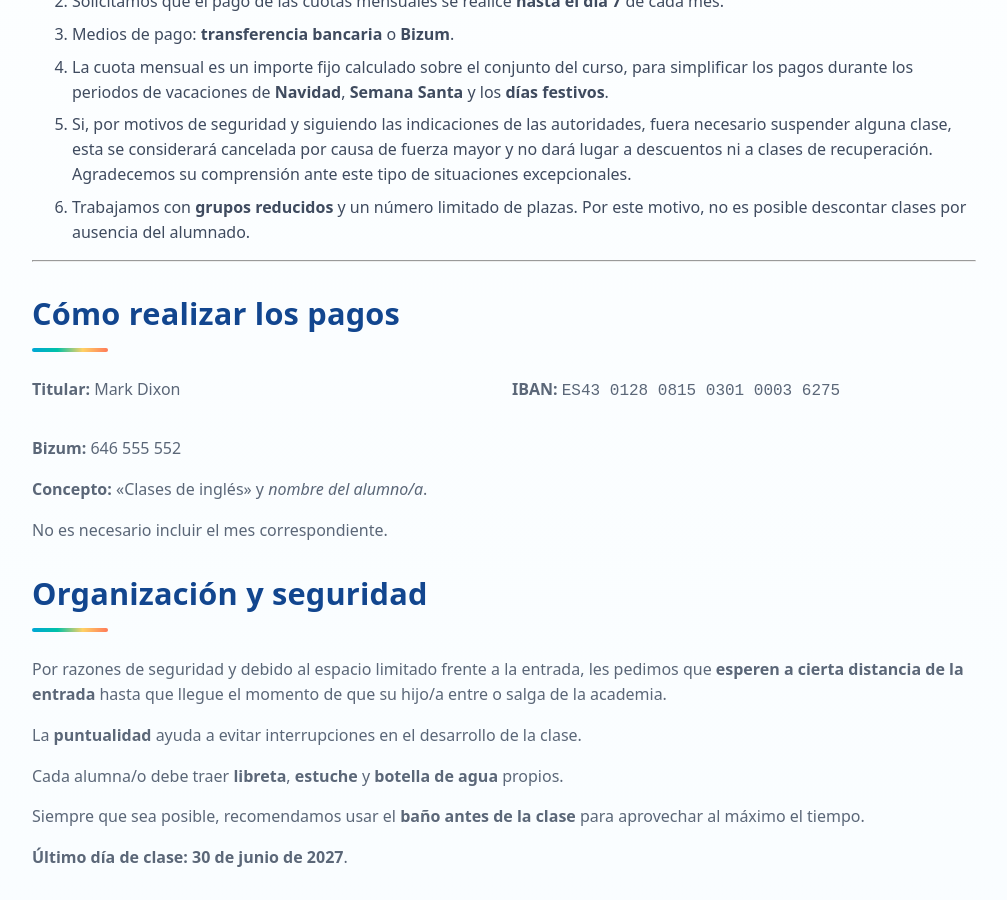
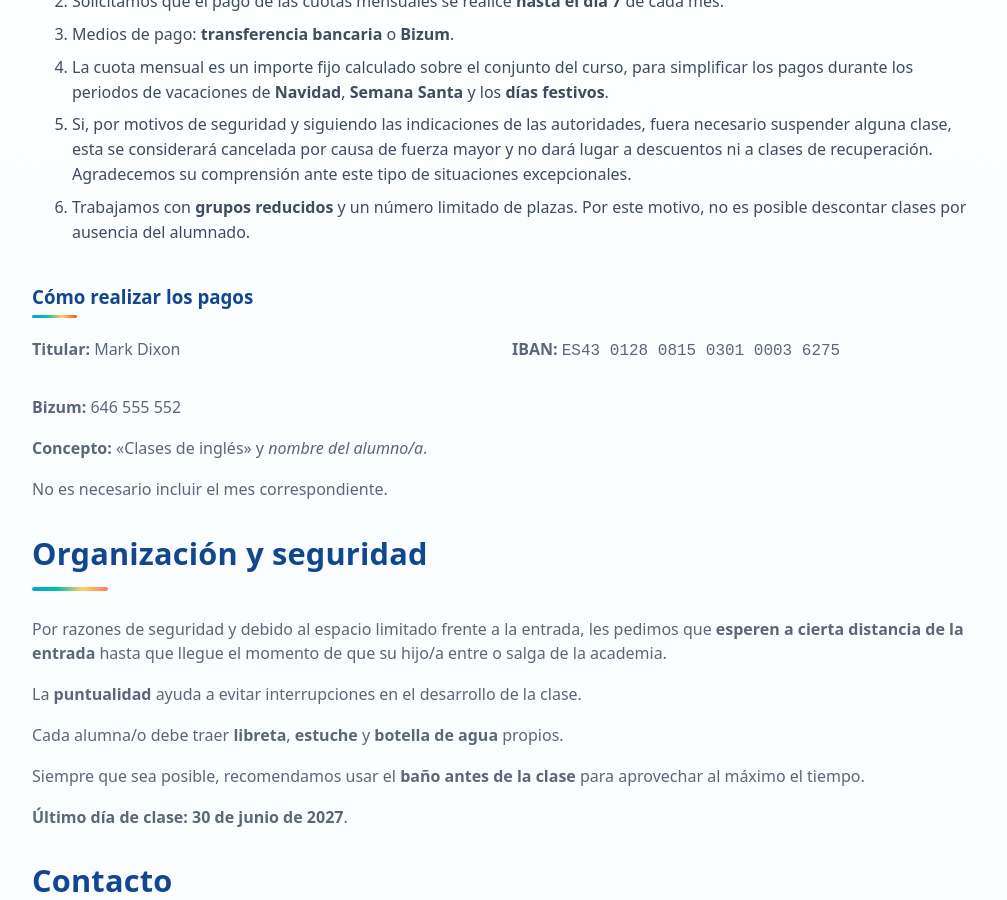
Before and after one commit to dixonbruce/englishco, a Jekyll site: the page built from condiciones.html, in a window 1280 px wide and 900 px high, scrolled down 1171 px. Shown: the whole window, without its empty margins (136-1143 px from the left). Built offline with Jekyll 4.4.1, drawn with Linux system fonts in a browser that asks for light colours.

Commit message:
Replace <hr> with <br> and update heading level

```diff
--- a/condiciones.html
+++ b/condiciones.html
@@ -186,14 +186,14 @@ permalink: "/condiciones.html"
   </div>
 
 
-  <hr>
+  <br>
 
 
   <!-- ===================================================== -->
   <!-- CÓMO REALIZAR LOS PAGOS -->
   <!-- ===================================================== -->
 
-  <h2>Cómo realizar los pagos</h2>
+  <h3>Cómo realizar los pagos</h3>
 
   <div class="pay">
 
@@ -286,7 +286,7 @@ permalink: "/condiciones.html"
 
 
 
-  <hr>
+  <br>
 
 
   <!-- ===================================================== -->
```
